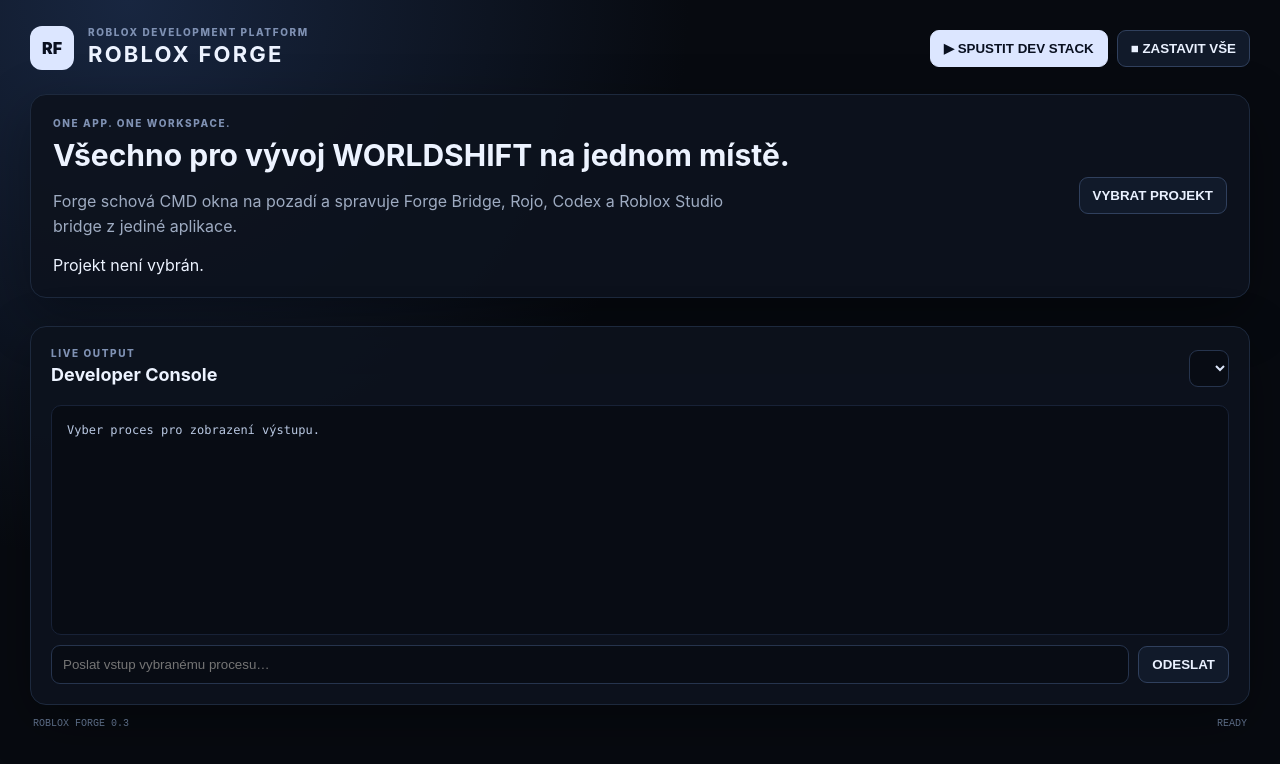
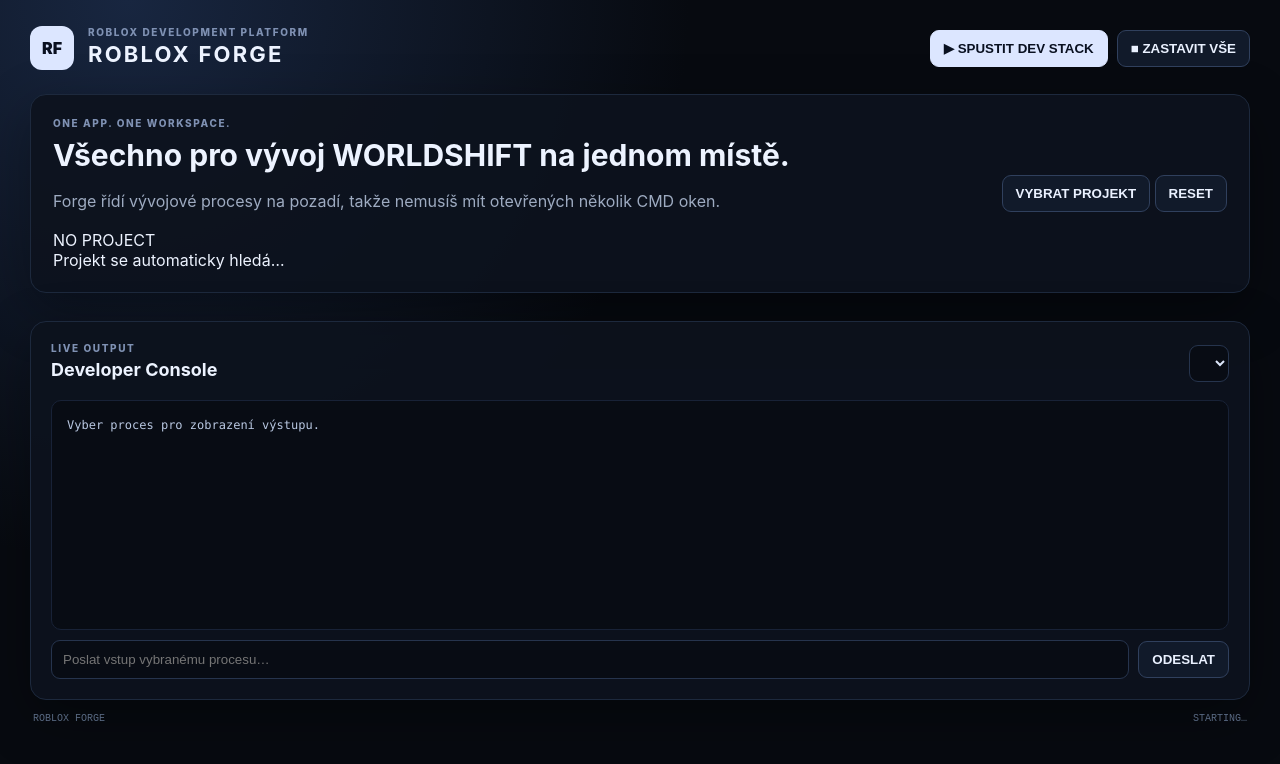
Before and after one commit to danielcech933-hue/WORLDSHIFT, an Electron app: page tools/roblox-forge/desktop/index.html in a window 1280 px wide. Drawn offline with Linux system fonts and the light colour scheme; no server answers.

Commit message:
feat(forge): add project status and reset controls

```diff
--- a/tools/roblox-forge/desktop/index.html
+++ b/tools/roblox-forge/desktop/index.html
@@ -9,15 +9,47 @@
 <body>
   <div class="app">
     <header class="topbar">
-      <div class="brand"><div class="mark">RF</div><div><div class="eyebrow">ROBLOX DEVELOPMENT PLATFORM</div><h1>ROBLOX FORGE</h1></div></div>
-      <div class="top-actions"><button id="startStack" class="primary">▶ SPUSTIT DEV STACK</button><button id="stopStack">■ ZASTAVIT VŠE</button></div>
+      <div class="brand">
+        <div class="mark">RF</div>
+        <div><div class="eyebrow">ROBLOX DEVELOPMENT PLATFORM</div><h1>ROBLOX FORGE</h1></div>
+      </div>
+      <div class="top-actions">
+        <button id="startStack" class="primary">▶ SPUSTIT DEV STACK</button>
+        <button id="stopStack">■ ZASTAVIT VŠE</button>
+      </div>
     </header>
     <main>
-      <section class="hero panel"><div><div class="eyebrow">ONE APP. ONE WORKSPACE.</div><h2>Všechno pro vývoj WORLDSHIFT na jednom místě.</h2><p>Forge schová CMD okna na pozadí a spravuje Forge Bridge, Rojo, Codex a Roblox Studio bridge z jediné aplikace.</p><div id="projectPath" class="project-path">Projekt není vybrán.</div></div><button id="openFolder">VYBRAT PROJEKT</button></section>
+      <section class="hero panel">
+        <div>
+          <div class="eyebrow">ONE APP. ONE WORKSPACE.</div>
+          <h2>Všechno pro vývoj WORLDSHIFT na jednom místě.</h2>
+          <p>Forge řídí vývojové procesy na pozadí, takže nemusíš mít otevřených několik CMD oken.</p>
+          <div class="project-row">
+            <div id="projectBadge" class="badge">NO PROJECT</div>
+            <div id="projectPath" class="project-path">Projekt se automaticky hledá…</div>
+          </div>
+        </div>
+        <div class="project-actions">
+          <button id="openFolder">VYBRAT PROJEKT</button>
+          <button id="resetProject" class="ghost">RESET</button>
+        </div>
+      </section>
+
       <section id="cards" class="cards"></section>
-      <section class="panel logs"><div class="section-head"><div><div class="eyebrow">LIVE OUTPUT</div><h3>Developer Console</h3></div><select id="logSelect"></select></div><pre id="log">Vyber proces pro zobrazení výstupu.</pre><div class="input-row"><input id="input" placeholder="Poslat vstup vybranému procesu…"/><button id="send">ODESLAT</button></div></section>
+
+      <section class="panel logs">
+        <div class="section-head">
+          <div><div class="eyebrow">LIVE OUTPUT</div><h3>Developer Console</h3></div>
+          <select id="logSelect"></select>
+        </div>
+        <pre id="log">Vyber proces pro zobrazení výstupu.</pre>
+        <div class="input-row">
+          <input id="input" placeholder="Poslat vstup vybranému procesu…"/>
+          <button id="send">ODESLAT</button>
+        </div>
+      </section>
     </main>
-    <footer><span>ROBLOX FORGE 0.3</span><span id="status">READY</span></footer>
+    <footer><span>ROBLOX FORGE</span><span id="status">STARTING…</span></footer>
   </div>
   <script src="renderer.js"></script>
 </body>
```
